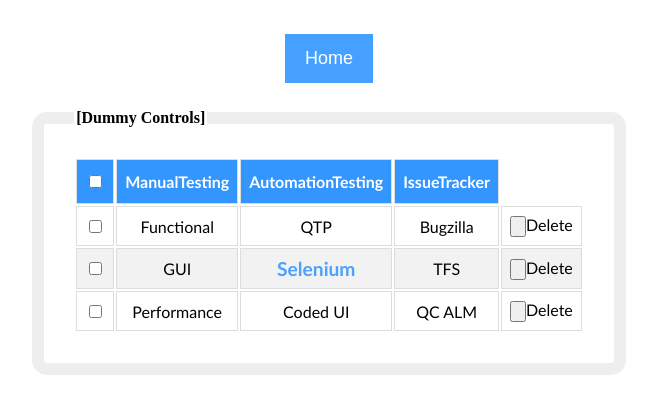
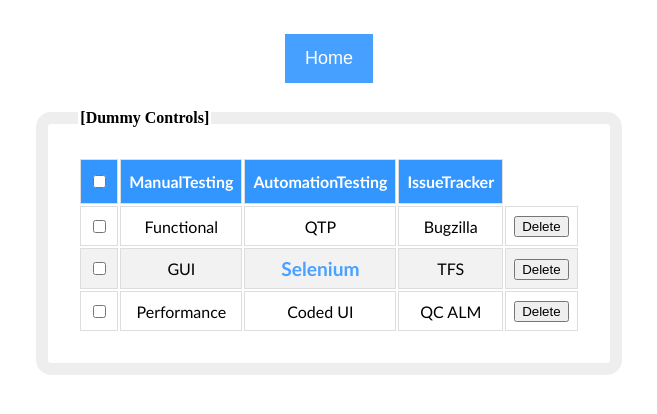
Before and after one commit to qavbox/demo, a Jekyll site: the page built from webtable/index.html, in a window 1280 px wide. Shown: the top 414 px of the page, without its empty margins (311-968 px from the left). Built offline with Jekyll 4.4.1, drawn with Linux system fonts in a browser that asks for light colours.

Commit message:
Update index.html

```diff
--- a/webtable/index.html
+++ b/webtable/index.html
@@ -20,27 +20,27 @@ title: webtable
 <td>Functional</td>
 <td>QTP</td>
 <td>Bugzilla</td>
-  <td><input id="btn" type="button" onclick="change_text()" >Delete</td>
+  <td><input id="btn" type="button" onclick="change_text()" value="Delete"></td>
 </tr>
 <tr>
 <td><input type="checkbox" /></td>
 <td>GUI</td>
 <td><a href="https://www.selenium.dev/">Selenium</a></td>
 <td>TFS</td>
-  <td><input id="btn" type="button" onclick="change_text()" >Delete</td>
+  <td><input id="btn" type="button" onclick="change_text()" value="Delete"></td>
 </tr>
 <tr>
 <td><input type="checkbox" /></td>
 <td>Performance</td>
 <td>Coded UI</td>
 <td>QC ALM</td>
-  <td><input id="btn" type="button" onclick="change_text()" >Delete</td>
+  <td><input id="btn" type="button" onclick="change_text()" value="Delete"></td>
 </tr>
 </tbody>
 </table>
 
 <script>
 function change_text(){
-    document.getElementById("btn").innerHTML = "Deleted";
+    document.getElementById("btn").value = "Deleted";
 }
 </script>
```
